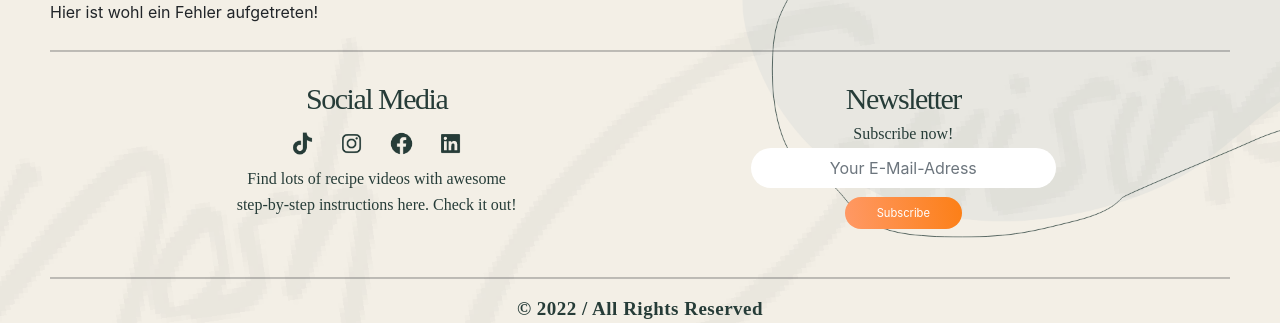
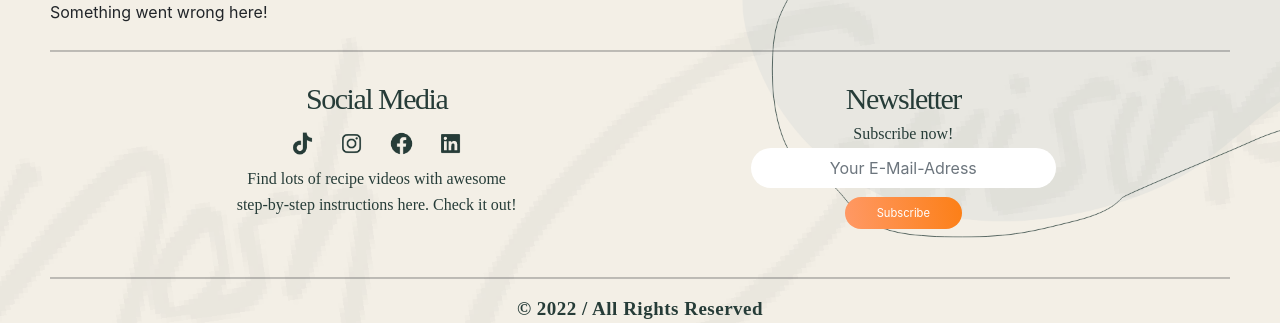
Before and after one commit to marinafink/noshcuisine, a PHP site: page /recipe_detailview.php in a window 1280 px wide. Shown: the part 216-539 px from the top of the page. Run offline with PHP 8.4, Linux system fonts and the light colour scheme; the visitor is signed in with stand-in values (Sample User, id 1); data that the repository does not hold is empty.

Commit message:
changed language

```diff
--- a/recipe_detailview.php
+++ b/recipe_detailview.php
@@ -72,7 +72,7 @@
 
     #id muss übergeben sein
     if(!isset($_GET["id"])){
-        echo "<div>Hier ist wohl ein Fehler aufgetreten!</div>";
+        echo "<div>Something went wrong here!</div>";
         require("includes/footer_inc.php");
         die();
     }
```
